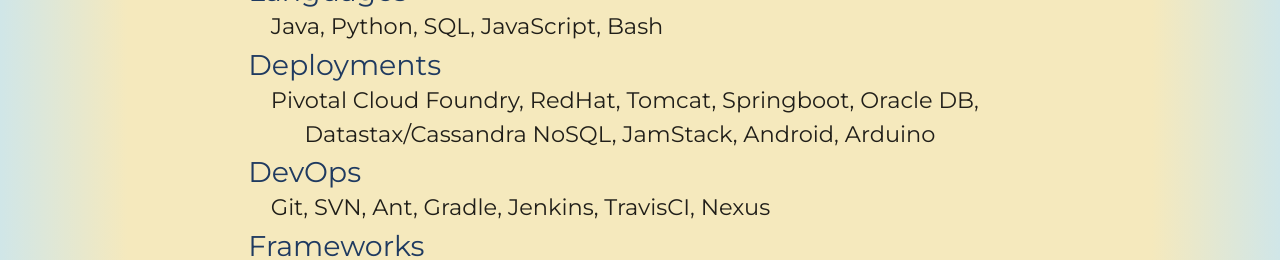
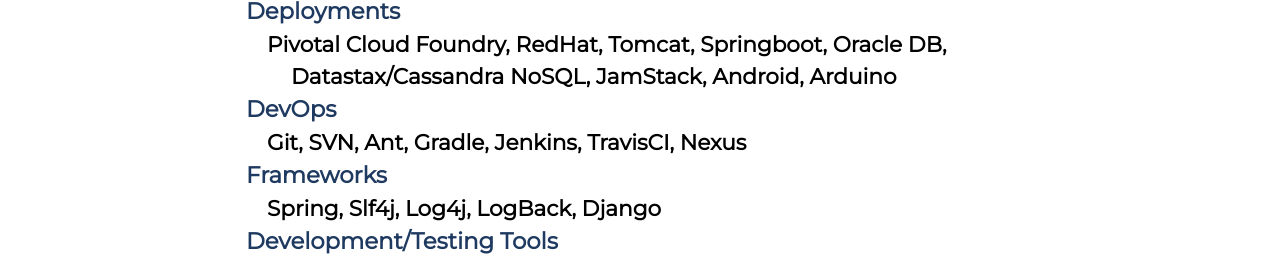
Before and after one commit to xanderyzwich/resume-js, a website built with Parcel: page src/index.html in a window 1280 px wide. Shown: the part 243-503 px from the top of the page. Built offline with nearby package versions, Linux system fonts and the light colour scheme.

Commit message:
changes for linkedin feedback

```diff
--- a/src/script.js
+++ b/src/script.js
@@ -38,7 +38,7 @@
 	const box = makeDiv(piece, 'section row');
 	tag(h_increment(), piece, box);
 
-	const databox = makeDiv('data', 'set col s12 offset-s1');
+	const databox = makeDiv('data', 'set col offset-s1');
 	recurse(item, databox);
 
 	box.appendChild(databox);
@@ -84,14 +84,17 @@
     }
 	parent.appendChild(element);
 	if (tag ==='a'){
-        element.href = field;
-        parent.appendChild(document.createElement("br"));
-    }
+    element.href = field;
+    parent.appendChild(document.createElement("br"));
+  }else if (tag != 'h1' && tag.includes('h')){
+    element.class = 'col s12';
+  }
+
 }
 // collections should have titles
 function collect(title, collection, div){
     // Div for the collection with title
-    const box = makeDiv(collection, 'list');
+    const box = makeDiv(collection, 'list col s12');
     if (collection.hasOwnProperty('url')){
     	console.log("I found a URL on " + collection)
 		tag(h_increment(), collection, box, collection['url']);
@@ -100,7 +103,7 @@
     	tag(h_increment(), collection, box);
 	}
     // Div for the data elements
-    const data = makeDiv('data', 'set col s12 offset-s1');
+    const data = makeDiv('data', 'set col offset-s1');
     recurse(title, data);
     h_decrement();
     // Append things
--- a/src/style.css
+++ b/src/style.css
@@ -10,22 +10,18 @@
 	--spirit-blue:		#00ADE6;
 	--river-blue:		#D0E6E8;
  	--true-blue:		#3569A7;
-
   /* GRAYS */
  	--university-gray:	#898D8D;
  	--patterson-gray:	#717C7D;
  	--highland-gray:	#BFCDCB;
 
  	--bluff-beige:		#F5E9BD;
-
  	--font-bitter:		'Bitter'; /*serif*/
-
  	--bullet-point:   '  -  ';
 
-  background: linear-gradient(to right, transparent 90%, var(--river-blue)),
-  linear-gradient(to left, var(--bluff-beige) 90%, var(--river-blue));
-
  	font-family: 'Montserrat';
+ 	font-size: 75%;
+ 	color: black;
 }
 
 /*BY TAG TYPE*/
@@ -58,11 +54,11 @@
  	font-size: 1.6rem;
 }
 p{
-   font-size: 1.5rem;
-   padding-left: -0.5em;
-   text-indent: -1.5em;
-   padding-top: 0em;
-   padding-bottom: 0.2em;
+   font-size: 1.8rem;
+   padding-left: -1rem;
+   text-indent: -2rem;
+   padding-top: 0rem;
+   padding-bottom: 0.2rem;
 }
 a:visited {
   color: var(--true-blue);
@@ -78,7 +74,6 @@
 }
  /*BY ID AND CLASS*/
 #main.container.primary{
-  background-color: var(--bluff-beige);
   margin-bottom: 2.8rem;
 }
 #Contact{ /*align with the name h1*/
@@ -88,6 +83,7 @@
  	margin-top: 2px !important;
  	margin-bottom: 0px !important;
  	padding-right: 0px !important;
+ 	font-weight: bold;
  }
 #Work\ Experience > #data{
   margin-left: 0 !important;
@@ -97,5 +93,5 @@
   padding-bottom: 0;
 }
 .offset-s1{
-  margin-left: 3em !important;
+  margin-left: 3rem !important;
 }
```
